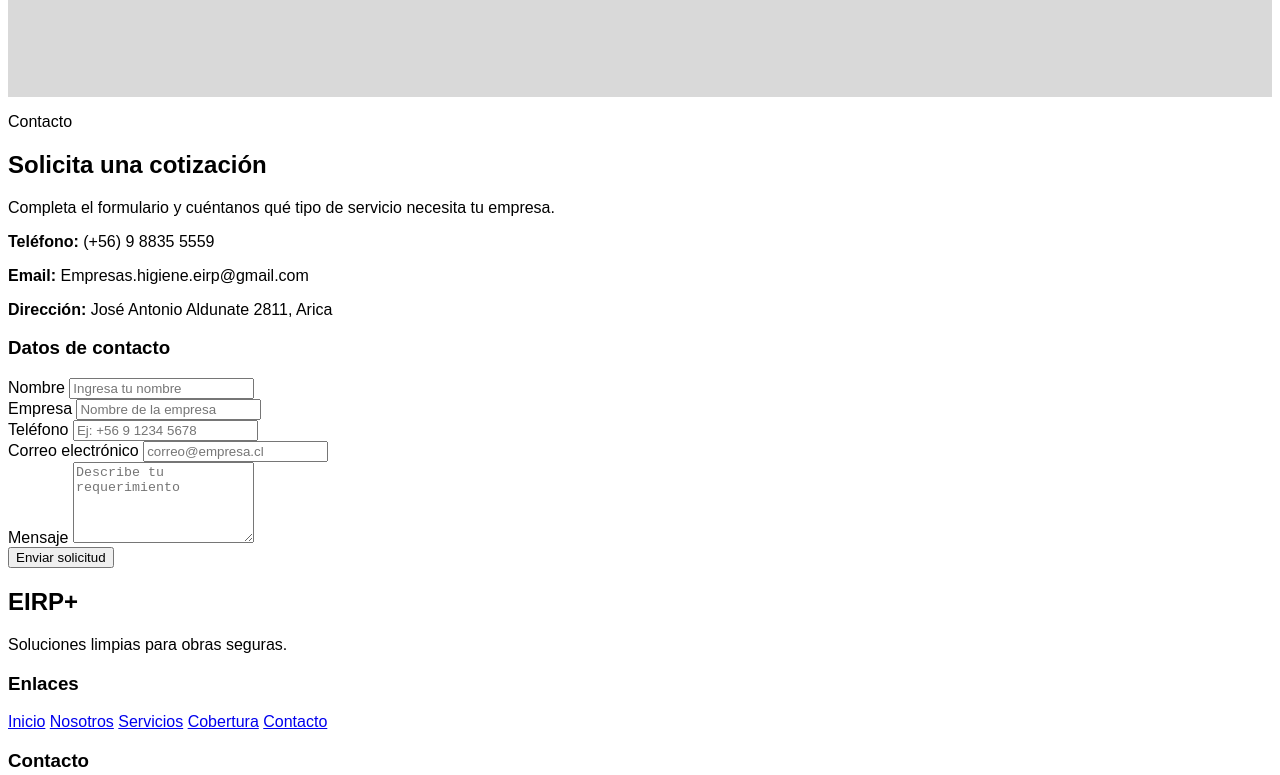
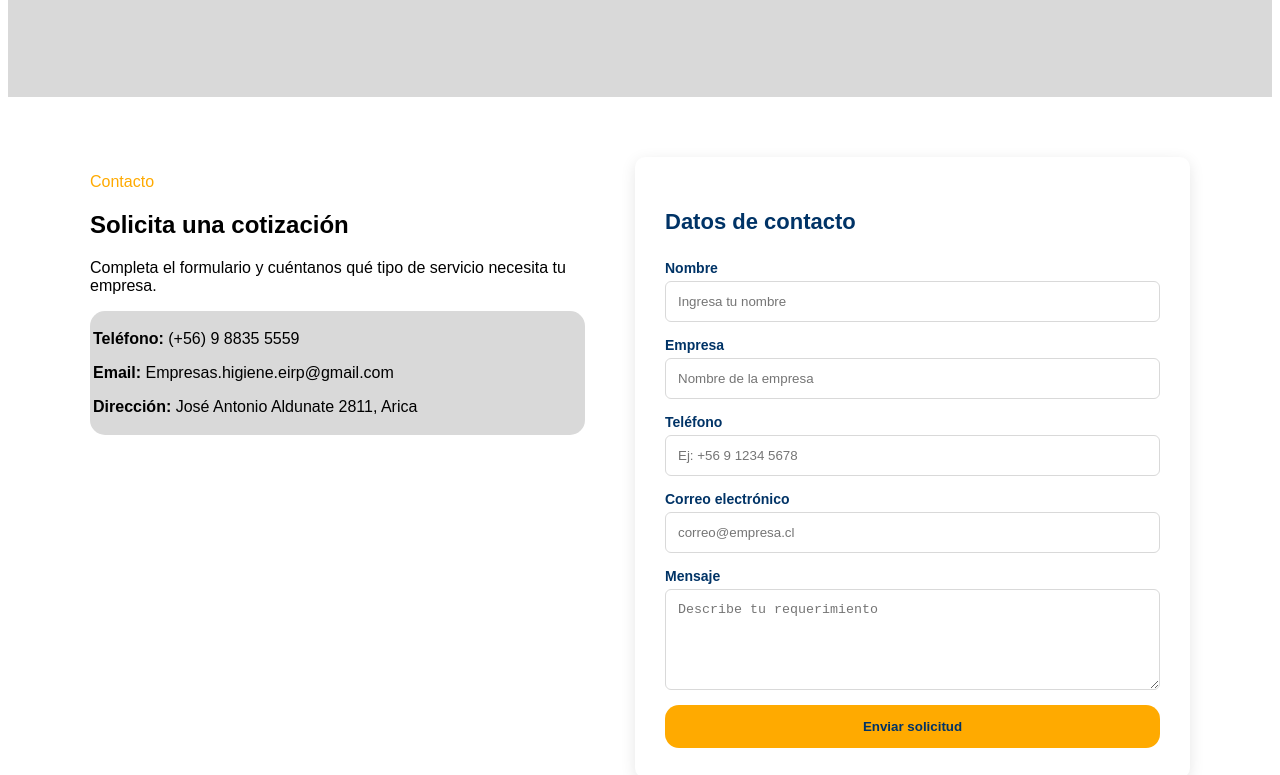
Before and after one commit to Matias-Lillo78/evaluacion-p2026-, a plain HTML site: page index.html in a window 1280 px wide. Shown: the part 2992-3767 px from the top of the page. Drawn offline with Linux system fonts and the light colour scheme.

Commit message:
feat: add contacto

```diff
--- a/css/styles.css
+++ b/css/styles.css
@@ -204,3 +204,70 @@ body {
   content: "✔ ";
   color: #003366;
 }
+
+.titulo-contacto{
+  color: #FFAA00;
+}
+
+.contacto{
+  display: flex;
+  justify-content: space-between;
+  align-items: flex-start;
+  gap: 5rem;
+  padding: 6rem 2rem;
+  max-width: 110.0rem;
+  margin: 0 auto;
+}
+
+.contacto-info{
+  flex: 1;
+}
+.formulario{
+  flex: 1;
+  background-color: #ffffff;
+  padding: 3rem;
+  border-radius: 1rem;
+  box-shadow: 0 .4rem 1.5rem rgba(0,0,0,0.1);
+  display: flex;
+  flex-direction: column;
+  gap: 1.5rem;
+}
+
+input, textarea{
+  padding: 1.2rem;
+  border: .1rem solid #D9D9D9;
+  border-radius: .6rem;
+}
+
+button{
+  background-color: #FFAA00;
+  padding: 1.4rem;
+  border: none;
+  font-weight: bold;
+  color: #003366;
+  border-radius: 1.4rem;
+}
+
+.medios-contacto{
+  background-color: #D9D9D9;
+  border-radius: 1.5rem;
+  padding: .3rem;
+}
+
+.formulario h3 {
+    font-size: 2.2rem;
+    color: #003366;
+    margin-bottom: 1rem;
+}
+
+.formulario label {
+    font-size: 1.4rem;
+    font-weight: bold;
+    margin-bottom: 0.5rem;
+    color: #003366;
+}
+
+.formulario div {
+    display: flex;
+    flex-direction: column;
+}
--- a/index.html
+++ b/index.html
@@ -231,7 +231,9 @@
   <!--Fin Cobertura-->
 
   <!--Inicio contacto-->
-  <p>Contacto</p>
+  <article class="contacto">
+    <div class="contacto-info">
+      <p class="titulo-contacto">Contacto</p>
 
       <h2>Solicita una cotización</h2>
 
@@ -239,12 +241,14 @@
         Completa el formulario y cuéntanos qué tipo de servicio necesita tu
         empresa.
       </p>
-
+      <div class="medios-contacto">
         <p><strong>Teléfono:</strong> (+56) 9 8835 5559</p>
         <p><strong>Email:</strong> Empresas.higiene.eirp@gmail.com</p>
         <p><strong>Dirección:</strong> José Antonio Aldunate 2811, Arica</p>
+      </div>
+    </div>
 
-  <form>
+    <form class="formulario">
       <h3>Datos de contacto</h3>
 
       <div>
@@ -274,6 +278,7 @@
 
       <button type="submit">Enviar solicitud</button>
     </form>
+  </article>
   <!--Fin contacto-->
 
   <!--Inicio footer-->
```
Lines whose indentation alone changed are shown as unchanged.
